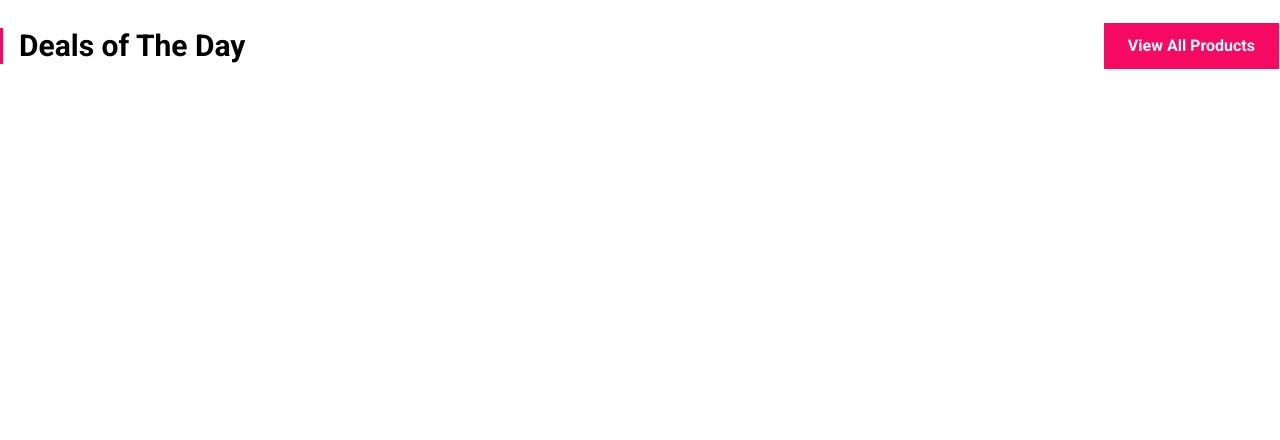
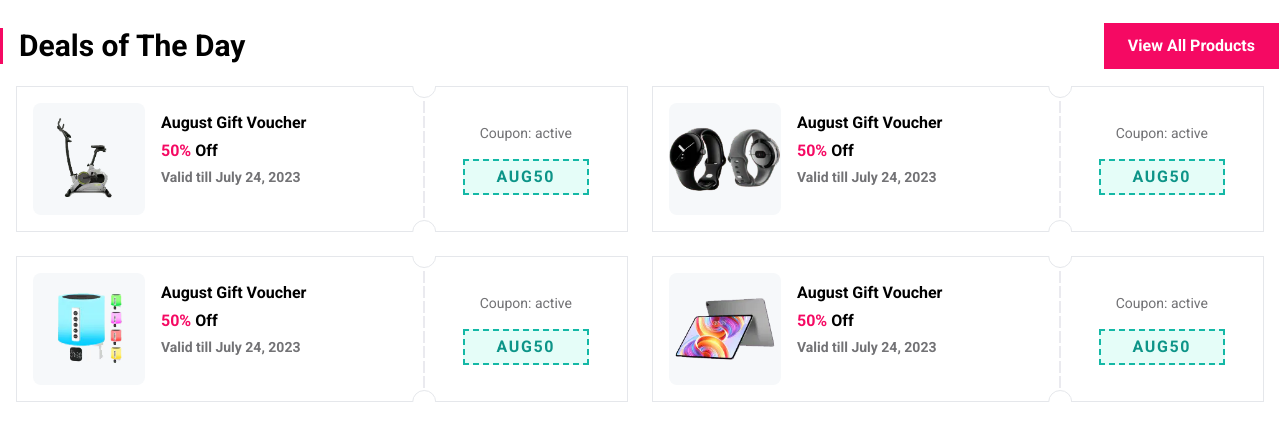
Before and after one commit to MohamedBechirMejri/b-commerce, a Next.js app: page / in a window 1280 px wide. Shown: the part 1338-1778 px from the top of the page. Built offline with nearby package versions, Linux system fonts and the light colour scheme; no server answers; the database is empty; what tailwindcss-elevation, tailwindcss-no-scrollbar would draw is missing.

Commit message:
style voucher

```diff
--- a/app/Coupons.tsx
+++ b/app/Coupons.tsx
@@ -1,4 +1,43 @@
 import Link from "next/link";
+
+const coupons = [
+  {
+    image: "/images/home/categories/cat1.webp",
+    title: "August Gift Voucher",
+    subtitle: "50%",
+    note: "Valid till 31st August",
+    endDate: Date.now(),
+    code: "AUG50",
+    status: "active",
+  },
+  {
+    image: "/images/home/categories/cat2.webp",
+    title: "August Gift Voucher",
+    subtitle: "50%",
+    note: "Valid till 31st August",
+    endDate: Date.now(),
+    code: "AUG50",
+    status: "active",
+  },
+  {
+    image: "/images/home/categories/cat3.webp",
+    title: "August Gift Voucher",
+    subtitle: "50%",
+    note: "Valid till 31st August",
+    endDate: Date.now(),
+    code: "AUG50",
+    status: "active",
+  },
+  {
+    image: "/images/home/categories/cat4.webp",
+    title: "August Gift Voucher",
+    subtitle: "50%",
+    note: "Valid till 31st August",
+    endDate: Date.now(),
+    code: "AUG50",
+    status: "active",
+  },
+];
 
 export default function Coupons() {
   return (
@@ -15,6 +54,52 @@ export default function Coupons() {
           View All Products
         </Link>
       </div>
+
+      <div className="grid grid-cols-2 grid-rows-2 p-4 gap-6">
+        {coupons.map((voucher, i) => {
+          return <Voucher key={"voucher#" + i} voucher={voucher} />;
+        })}
+      </div>
     </section>
   );
 }
+
+const Voucher = ({ voucher }: { voucher: (typeof coupons)[0] }) => {
+  return (
+    <div className="grid grid-cols-[2fr,2px,1fr] overflow-hidden">
+      <div className="flex gap-4 border p-4 border-r-0">
+        <div className="w-[7rem] h-[7rem] bg-[#f6f8fa] rounded-lg relative">
+          <img
+            src={voucher.image}
+            alt={voucher.title}
+            className="w-full h-full object-cover"
+          />
+        </div>
+        <div className="font-semibold flex flex-col gap-1 py-2">
+          <h1>{voucher.title}</h1>
+          <p>
+            <span className="text-[#f50963]">{voucher.subtitle}</span> Off
+          </p>{" "}
+          <p className="text-sm text-[#727275]">
+            Valid till{" "}
+            {new Date(voucher.endDate).toLocaleDateString("en-US", {
+              month: "long",
+              day: "numeric",
+              year: "numeric",
+            })}
+          </p>
+        </div>
+      </div>
+
+      <div className="voucher-border" />
+
+      <div className="flex flex-col justify-center items-center gap-4 border p-4 px-6 border-l-0">
+        <p className="text-sm text-[#727275]">Coupon: {voucher.status}</p>
+
+        <button className="border-2 border-dashed p-1 px-8 border-teal-500 font-semibold text-teal-600 bg-teal-100 bg-opacity-50 tracking-widest">
+          {voucher.code}
+        </button>
+      </div>
+    </div>
+  );
+};
--- a/app/globals.css
+++ b/app/globals.css
@@ -76,3 +76,35 @@ input[type="search"]::-webkit-search-results-decoration {
   transform-origin: bottom left;
   transform: scaleX(1);
 }
+
+.voucher-border {
+  background: linear-gradient(
+    #eaeaef,
+    #eaeaef 12px,
+    transparent 3px,
+    transparent 9px
+  );
+  background-size: 100% 15px;
+  height: 100%;
+  width: 100%;
+  position: relative;
+
+  &::before,
+  &::after {
+    content: "";
+    position: absolute;
+    top: 0;
+    left: 0;
+    background: white;
+    height: 1.5rem;
+    width: 1.5rem;
+    border-radius: 50%;
+    transform: translate(-45%, -50%);
+    @apply border;
+  }
+  &::after {
+    top: auto;
+    bottom: 0;
+    transform: translate(-45%, 50%);
+  }
+}
```
